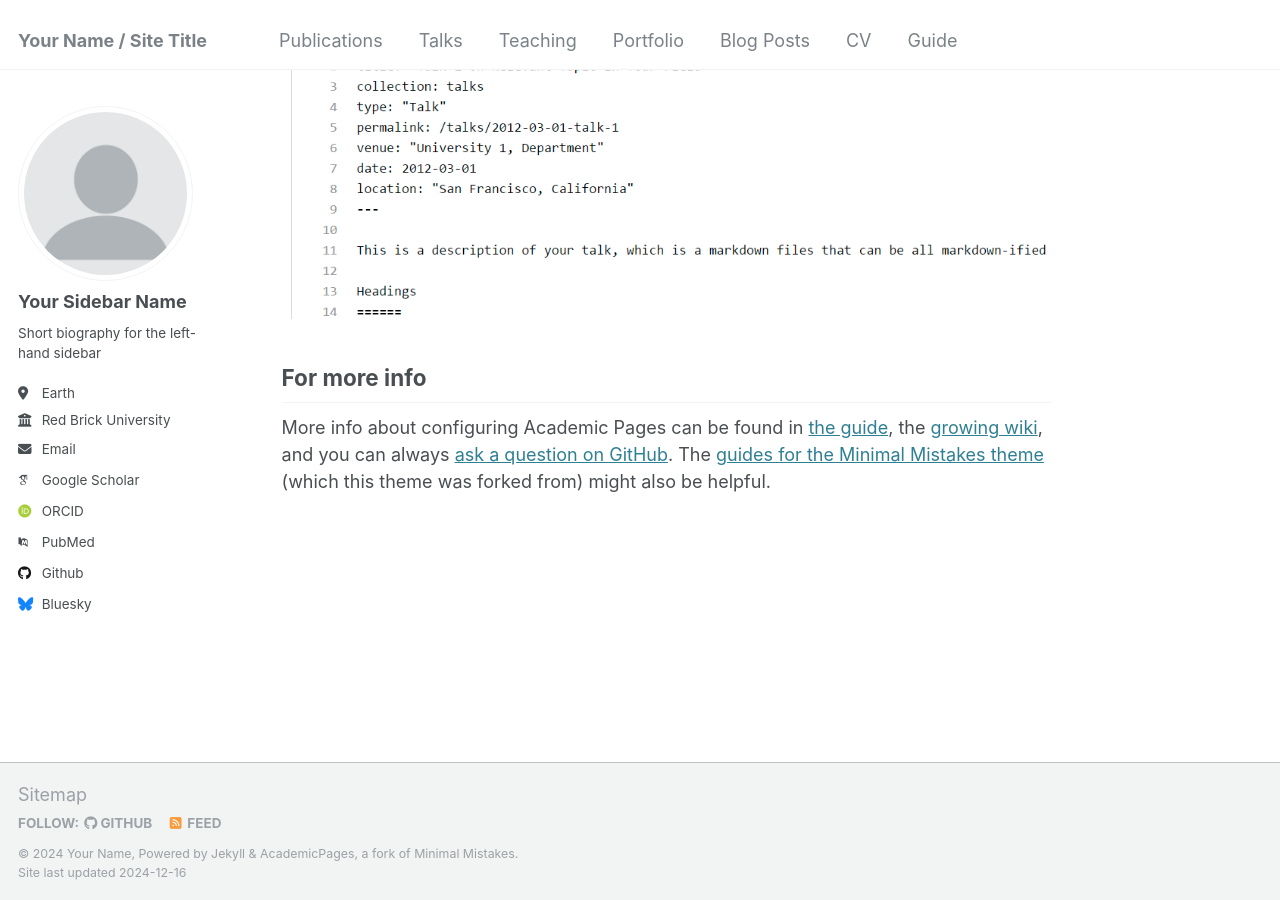
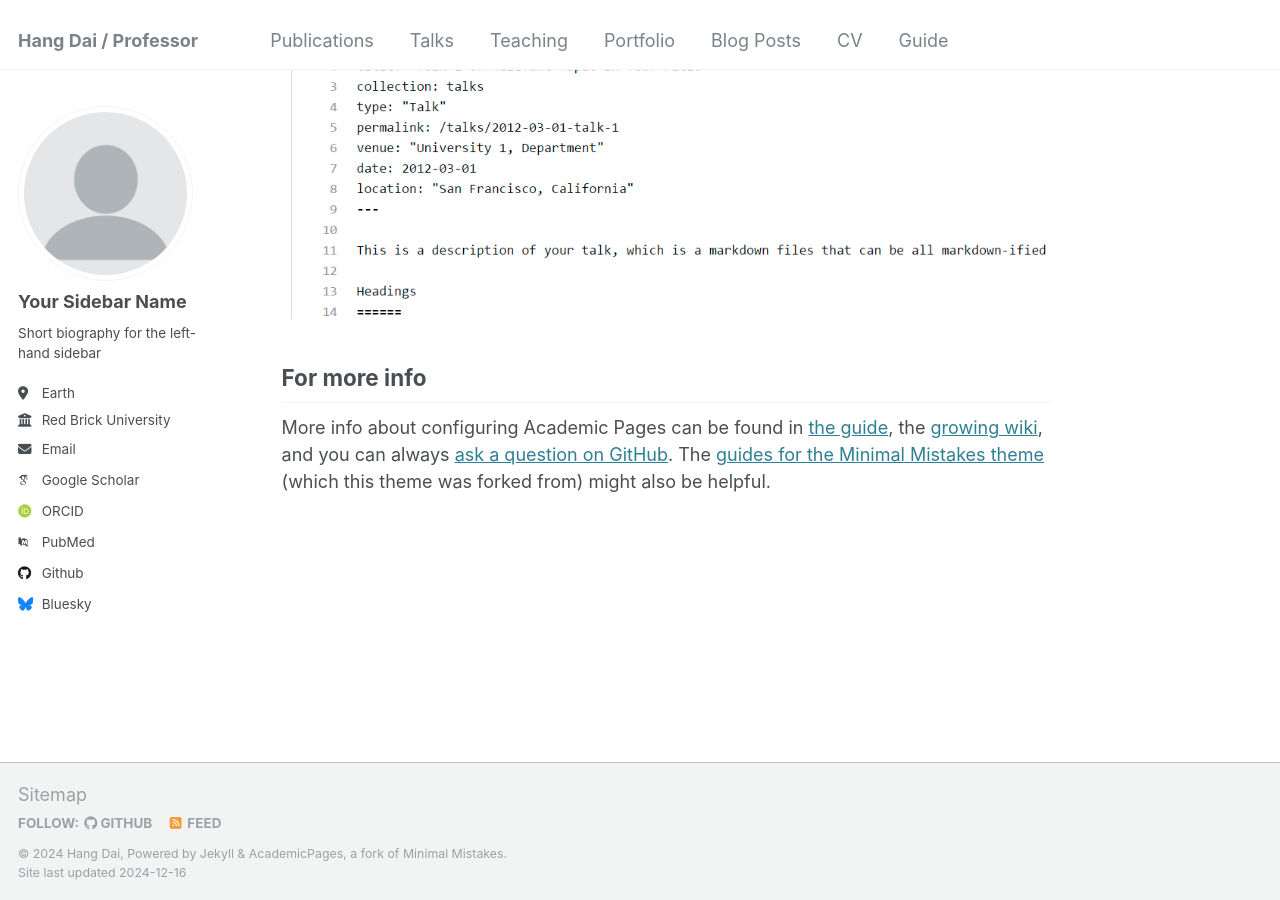
Before and after one commit to Dai-Hang/Dai-Hang.github.io, a Jekyll site: the page built from _pages/about.md, in a window 1280 px wide and 900 px high, scrolled down 2643 px. Built offline with Jekyll 4.4.1, drawn with Linux system fonts in a browser that asks for light colours; some web fonts are replaced.

Commit message:
Update _config.yml

```diff
--- a/_config.yml
+++ b/_config.yml
@@ -8,13 +8,13 @@
 
 # Basic Site Settings
 locale                   : "en-US"
-title                    : "Your Name / Site Title"
+title                    : "Hang Dai / Professor"
 title_separator          : "-"
-name                     : &name "Your Name"
+name                     : &name "Hang Dai"
 description              : &description "personal description"
-url                      : https://academicpages.github.io # the base hostname & protocol for your site e.g. "https://[your GitHub username].github.io"
+url                      : https://Dai-Hang.github.io # the base hostname & protocol for your site e.g. "https://[your GitHub username].github.io"
 baseurl                  : "" # the subpath of your site, e.g. "/blog"
-repository               : "academicpages/academicpages.github.io"
+repository               : "Dai-Hang/Dai-Hang.github.io"
 
 # Site Author - The following control what appear as part of the author content on the side bar.
 #               If a field is blank the icon and link will not appear, otherwise it will be shown.
```
